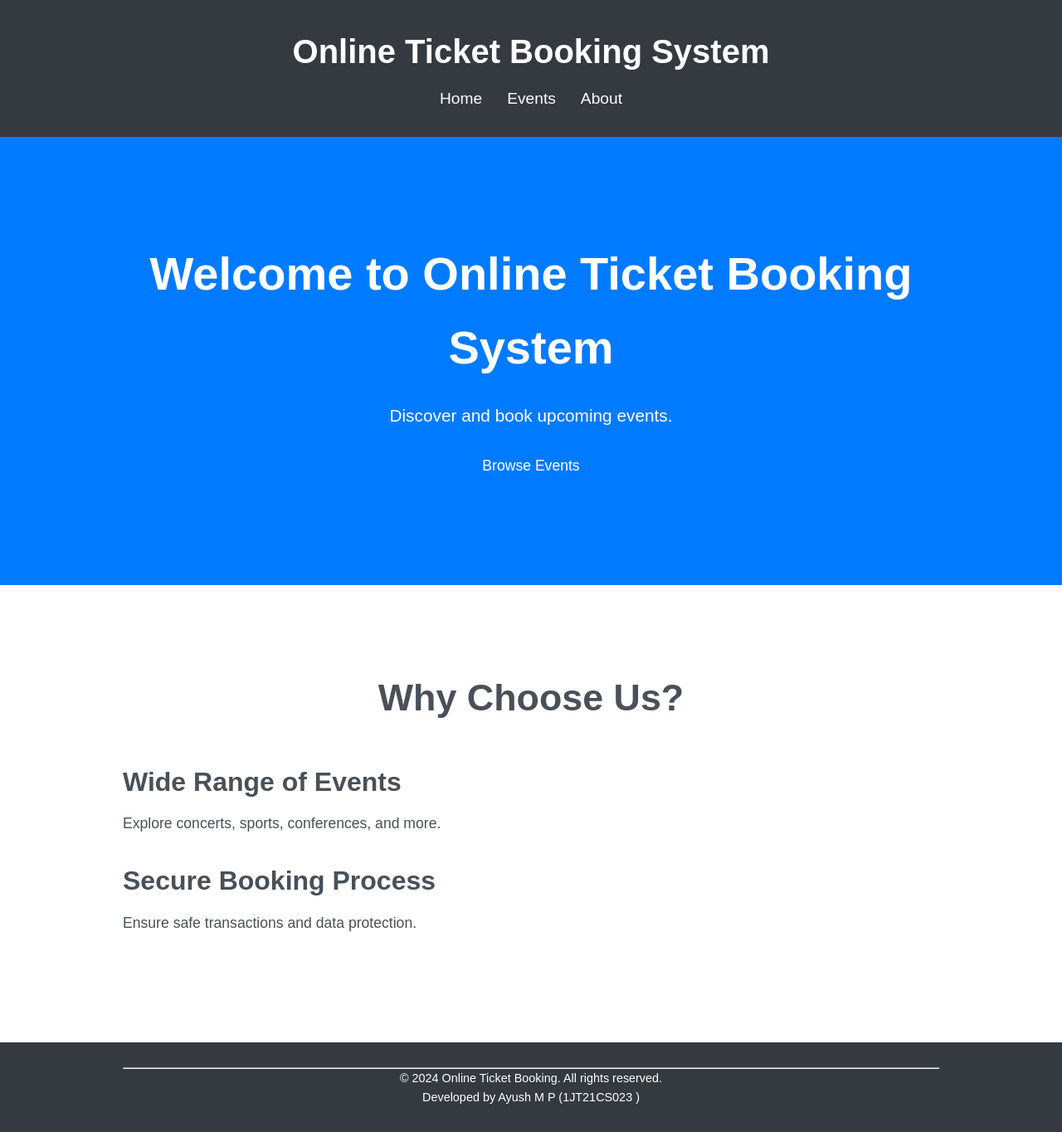
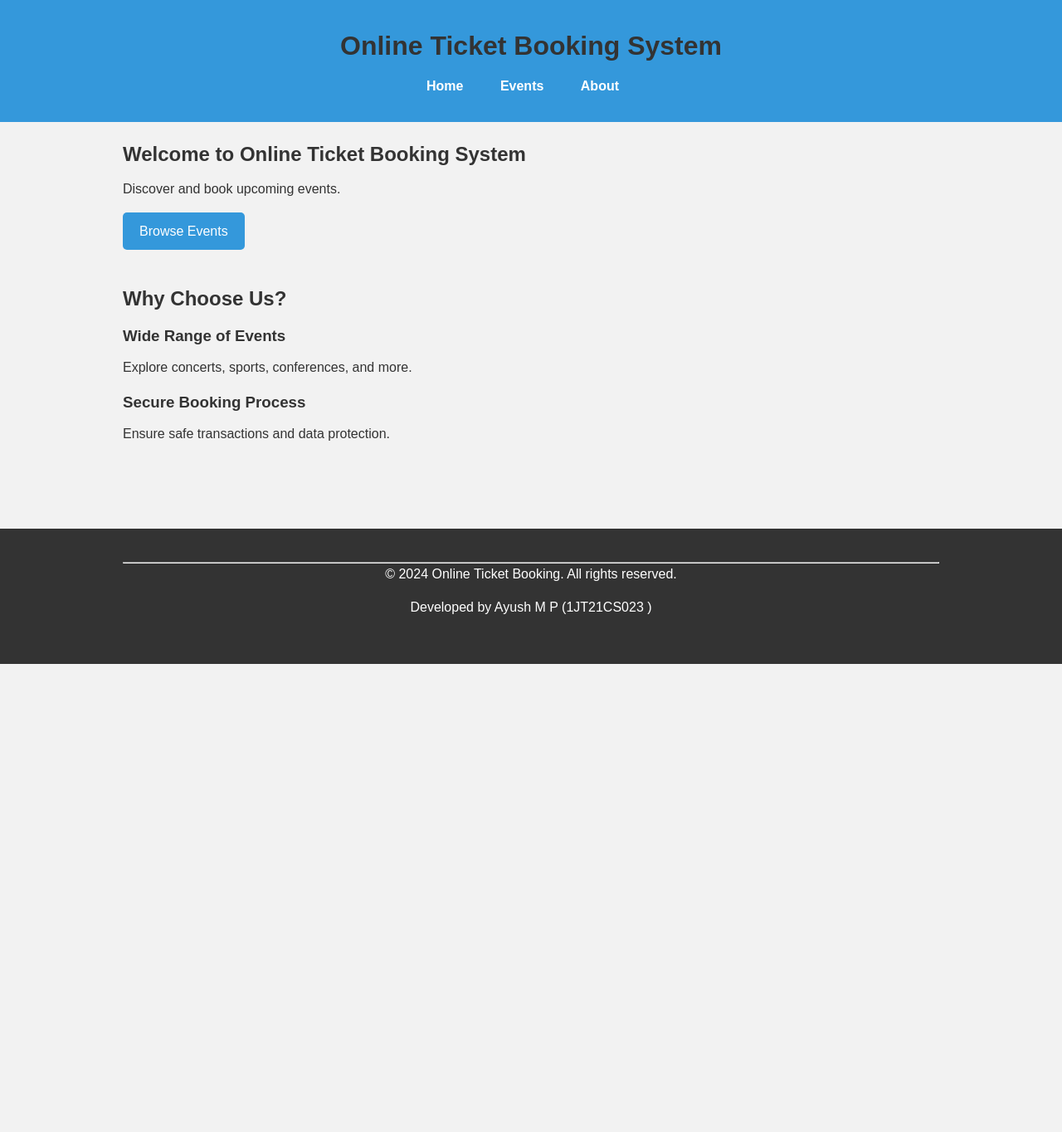
Before and after one commit to AyushMP/Online-Ticket-Booking, a Django app: page / in a window 1280 px wide. Shown: the whole page at 83% size. After the commit the page ends 800 px from the top, so only its background shows below. Run offline with Django 5.2, Linux system fonts and the light colour scheme.

Commit message:
resolved-errors

```diff
--- a/ticket_booking/booking/models.py
+++ b/ticket_booking/booking/models.py
@@ -4,6 +4,7 @@ class Event(models.Model):
     name = models.CharField(max_length=100)
     date = models.DateTimeField()
     description = models.TextField()
+    price = models.DecimalField(max_digits=8, decimal_places=2, default=0)
 
     def __str__(self):
         return self.name
--- a/ticket_booking/booking/static/css/styles.css
+++ b/ticket_booking/booking/static/css/styles.css
@@ -1,18 +1,28 @@
-/* Reset CSS */
+/* Reset styles */
 * {
     margin: 0;
     padding: 0;
     box-sizing: border-box;
 }
 
-/* Global Styles */
+/* Basic typography */
 body {
     font-family: Arial, sans-serif;
     line-height: 1.6;
-    background-color: #f8f9fa;
-    color: #495057;
+    background-color: #f2f2f2;
+    color: #333333;
 }
 
+h1, h2, h3 {
+    margin-bottom: 10px;
+    color: #333333;
+}
+
+p {
+    margin-bottom: 15px;
+}
+
+/* Container styles */
 .container {
     width: 80%;
     max-width: 1200px;
@@ -20,111 +30,84 @@ body {
     padding: 20px;
 }
 
-/* Header Styles */
+/* Header styles */
 header {
-    background-color: #343a40;
-    color: #fff;
+    background-color: #3498db;
+    color: #ffffff;
     padding: 10px 0;
-}
-
-header h1 {
-    margin: 0;
-    font-size: 2.5em;
     text-align: center;
 }
 
-nav {
-    margin-top: 10px;
-}
-
 .nav-links {
-    list-style: none;
-    display: flex;
-    justify-content: center;
+    list-style-type: none;
+    padding: 0;
 }
 
 .nav-links li {
-    margin: 0 15px;
+    display: inline-block;
+    margin-right: 20px;
 }
 
-.nav-links a {
-    color: #fff;
+.nav-links li a {
+    color: #ffffff;
     text-decoration: none;
-    font-size: 1.2em;
+    font-weight: bold;
+    padding: 10px;
     transition: color 0.3s ease;
 }
 
-.nav-links a:hover {
-    color: #007bff;
+.nav-links li a:hover {
+    color: #eeeeee;
 }
 
-/* Hero Section Styles */
-.hero {
-    background-color: #007bff;
-    color: #fff;
-    padding: 100px 0;
-    text-align: center;
+/* Main content */
+main {
+    background-color: #ffffff;
+    padding: 20px;
+    margin-top: 20px;
+    border-radius: 5px;
+    box-shadow: 0 0 10px rgba(0, 0, 0, 0.1);
 }
 
-.hero h1 {
-    font-size: 3.5em;
-    margin-bottom: 20px;
+/* Button styles */
+.btn {
+    display: inline-block;
+    background-color: #3498db;
+    color: #ffffff;
+    padding: 10px 20px;
+    text-decoration: none;
+    border-radius: 5px;
+    transition: background-color 0.3s ease;
 }
 
-.hero p {
-    font-size: 1.3em;
-    margin-bottom: 20px;
+.btn:hover {
+    background-color: #2980b9;
 }
 
-.btn {
-    display: inline-block;
-    padding: 10px 20px;
-    background-color: #28a745;
-    color: #fff;
-    text-decoration: none;
+/* Form styles */
+.form-control {
+    width: 100%;
+    padding: 10px;
+    margin-bottom: 15px;
+    border: 1px solid #ccc;
     border-radius: 5px;
-    font-size: 1.1em;
+    box-sizing: border-box;
 }
 
-.btn-primary {
-    background-color: #007bff;
+/* Footer styles */
+footer {
+    background-color: #333333;
+    color: #ffffff;
+    text-align: center;
+    padding: 20px 0;
+    width: 100%;
+    position: fixed;
+    bottom: 0;
 }
 
-/* Features Section Styles */
-.features {
-    padding: 80px 0;
-    background-color: #fff;
+/* Responsive design */
+@media (max-width: 768px) {
+    .container {
+        width: 90%;
+    }
 }
-
-.features h2 {
-    font-size: 2.8em;
-    text-align: center;
-    margin-bottom: 40px;
-}
-
-.feature {
-    margin-bottom: 30px;
-}
-
-.feature h3 {
-    font-size: 2em;
-    margin-bottom: 10px;
-}
-
-.feature p {
-    font-size: 1.1em;
-    line-height: 1.6;
-}
-
-/* Footer Styles */
-footer {
-    background-color: #343a40;
-    color: #fff;
-    text-align: center;
-    padding: 10px 0;
-}
-
-footer p {
-    margin: 0;
-    font-size: 0.9em;
-}
--- a/ticket_booking/booking/templates/booking/base.html
+++ b/ticket_booking/booking/templates/booking/base.html
@@ -6,6 +6,15 @@
     <meta name="viewport" content="width=device-width, initial-scale=1.0">
     <title>{% block title %}Online Ticket Booking System{% endblock %}</title>
     <link rel="stylesheet" href="{% static 'css/styles.css' %}">
+    <script>
+        function bookTicket(eventId) {
+            fetch(`/book_ticket/${eventId}/`)
+                .then(response => response.json())
+                .then(data => {
+                    alert(data.message);
+                });
+        }
+    </script>
 </head>
 <body>
     <header>
--- a/ticket_booking/booking/templates/booking/events.html
+++ b/ticket_booking/booking/templates/booking/events.html
@@ -11,7 +11,9 @@
             <li>
                 <strong>{{ event.name }}</strong><br>
                 Description: {{ event.description }}<br>
-                Date: {{ event.date }}
+                Date: {{ event.date }}<br>
+                Price: ${{ event.price }}<br>
+                <button onclick="bookTicket({{ event.id }})">Buy Tickets</button>
             </li>
             <br>
         {% empty %}
--- a/ticket_booking/booking/urls.py
+++ b/ticket_booking/booking/urls.py
@@ -7,4 +7,5 @@ urlpatterns = [
     path('about/', views.about, name='about'),  # Maps to '/about/'
     path('other/', views.other_templates, name='other_templates'),  # Maps to '/other/'
     path('home/', views.home, name='home'),  # Example: Maps to '/home/'
+     path('book_ticket/<int:event_id>/', views.book_ticket, name='book_ticket'),
 ]
--- a/ticket_booking/booking/views.py
+++ b/ticket_booking/booking/views.py
@@ -1,17 +1,22 @@
-from django.shortcuts import render
+from django.shortcuts import render, get_object_or_404
 from .models import Event
-
-def index(request):
-    events = Event.objects.all()
-    return render(request, 'booking/index.html', {'events': events})
+from django.http import JsonResponse
 
 def events(request):
     events = Event.objects.all()
     context = {
         'events': events,
     }
-    print('Rendering events.html with context:', context)
     return render(request, 'booking/events.html', context)
+
+def book_ticket(request, event_id):
+    event = get_object_or_404(Event, id=event_id)
+    # Logic for booking the ticket would go here
+    return JsonResponse({'message': 'Tickets booked for ' + event.name})
+
+def index(request):
+    events = Event.objects.all()
+    return render(request, 'booking/index.html', {'events': events})
 
 def other_templates(request):
     return render(request, 'booking/other_templates.html')
```
Also changed, not shown: ticket_booking/booking/templates/booking/about.html (+40 -3 lines), ticket_booking/booking/migrations/0003_event_price.py (added), ticket_booking/db.sqlite3.
